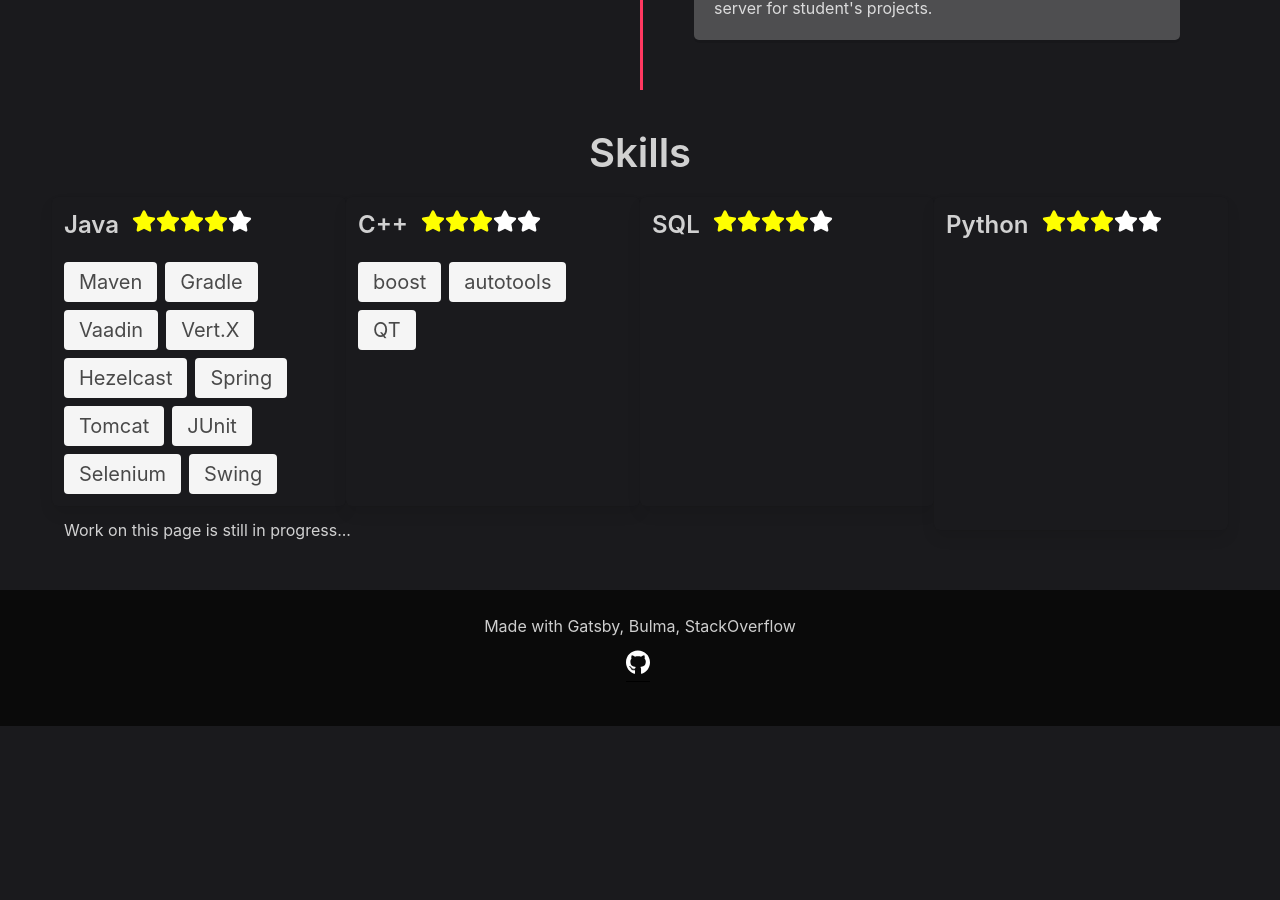
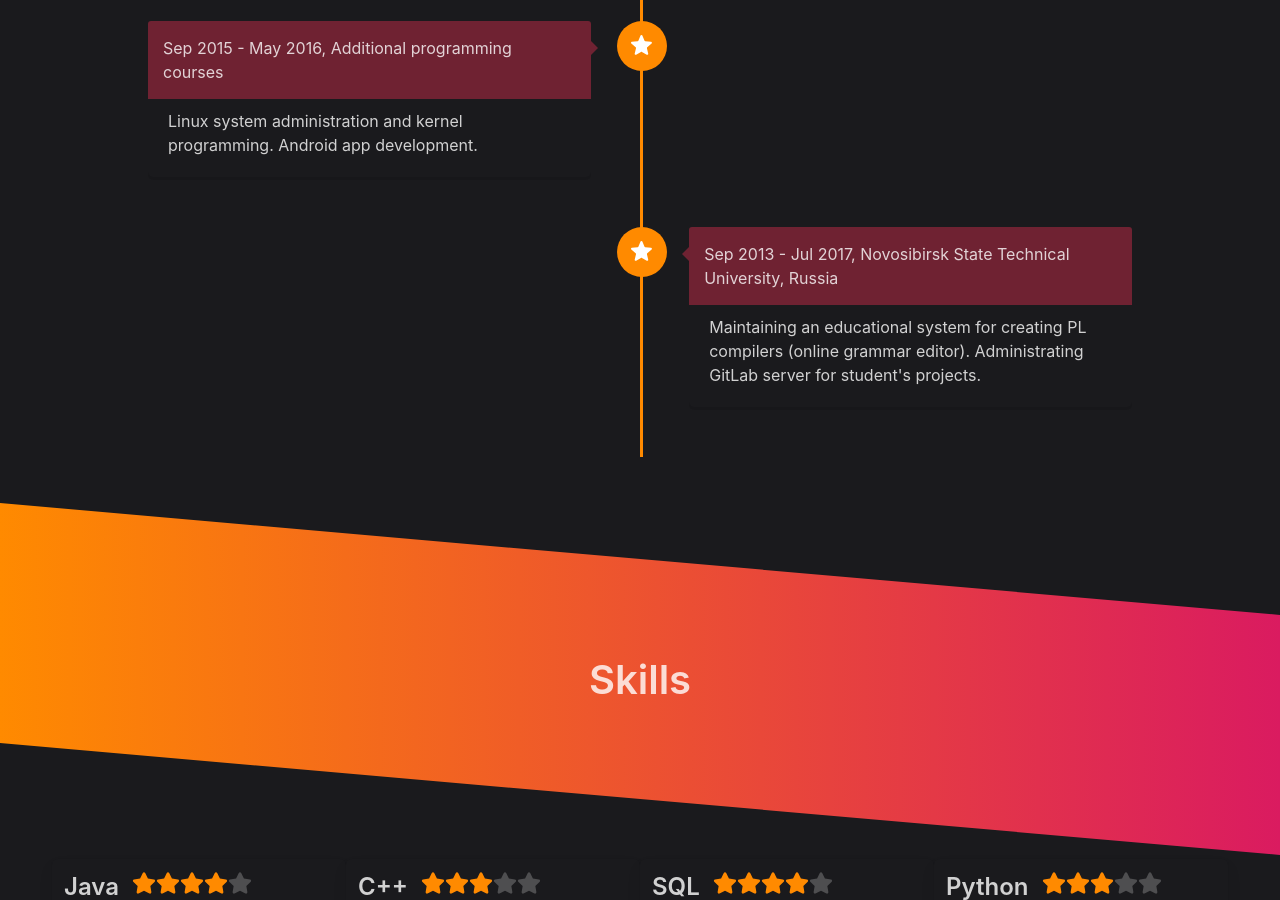
Before and after one commit to xotonic/personal-pages, a Gatsby site: page / in a window 1280 px wide. Shown: the part 1900-2800 px from the top of the page. Before the commit the page ends 2626 px from the top, so only its background shows below. Built offline with nearby package versions, Linux system fonts and the light colour scheme; Gatsby itself is replaced by a stand-in of ours.

Commit message:
Minor reformat and theme color change

```diff
--- a/src/components/midsection.js
+++ b/src/components/midsection.js
@@ -26,9 +26,15 @@ const Midsection = () => (
               <h2>About</h2>
               <p>{ data.allDataYaml.nodes[0].resume.about }</p>
             </div>
-            <Timeline/>
-            <Skills/>
-            <p>Work on this page is still in progress...</p>
+          </div>
+        </section>
+        <Timeline/>
+        <Skills/>
+        <section className="section">
+          <div className="container">
+            <p className="content">
+                    Work on this page is still in progress...
+            </p>
           </div>
         </section>
       </div>
--- a/src/components/skills.js
+++ b/src/components/skills.js
@@ -3,20 +3,21 @@ import { StaticQuery, graphql } from 'gatsby'
 import { FaStar } from 'react-icons/fa'
 import './style.scss'
 import './skills.scss'
+import TitleBlock from './titleblock'
 
 const PLTitle = props => {
   let stars = []
   for (let i = 0; i < props.total; i++) {
-    let color = i < props.score ? 'yellow' : 'white'
+    let color = i < props.score ? 'star' : 'star-inactive'
     stars.push(<span className="icon">
-      <FaStar size="fa-2x" color={color}/>
+      <FaStar className={color} size="fa-2x"/>
     </span>
     )
   }
   return (
     <h4 className="title is-4">
       <span>{props.children}</span>
-      <span className="stars-cntnr">{stars}</span>
+      <span className="stars">{stars}</span>
     </h4>
   )
 }
@@ -58,13 +59,21 @@ const Skills = () => (
 
     render={ data =>
       <div>
-        <h2 className="project-name title is-2">Skills</h2>
-        <div className="columns">{
-          data.allDataYaml
-            .nodes[0].resume
-            .skills.programming_languages
-            .map((value, i) => <ProgrammingLanguage skill={value}/>)
-        }</div>
+        <TitleBlock>
+          <h2 className="project-name title is-2">Skills</h2>
+        </TitleBlock>
+        <section className="section">
+          <div className="container">
+            <div className="columns content">
+              {
+                data.allDataYaml
+                  .nodes[0].resume
+                  .skills.programming_languages
+                  .map((value, i) => <ProgrammingLanguage skill={value}/>)
+              }
+            </div>
+          </div>
+        </section>
       </div>
     }
   />
--- a/src/components/skills.scss
+++ b/src/components/skills.scss
@@ -1,5 +1,11 @@
 @import "./variables.scss";
 
-.stars-cntnr {
-    margin-left: 10pt;
+.stars {
+  margin-left: 10pt;
+  .star {
+    color: $accent-color;
+  }
+  .star-inactive {
+    color: $secondary-background;
+  }
 }
--- a/src/components/timeline.js
+++ b/src/components/timeline.js
@@ -2,6 +2,7 @@ import React from 'react'
 import { StaticQuery, graphql } from 'gatsby'
 import './timeline.scss'
 import './style.scss'
+import TitleBlock from './titleblock'
 
 const TimelineItem = props => (
   <div className="timeline-item">
@@ -43,8 +44,12 @@ const Timeline = () => (
     `}
 
     render={ data =>
+      <div>
+        <TitleBlock>
+          <h1 className="project-name title is-2">Career timeline</h1>
+        </TitleBlock>
         <div className="tl-container">
-        <h1 className="project-name title is-2">Career timeline</h1>
+          <section className="section">
             <div id="timeline">
               {
                 ymerge(['experience', 'education'], () => ysection(data))
@@ -54,7 +59,8 @@ const Timeline = () => (
                       description={value.description}
                       right={index % 2 === 1} />)}
             </div>
-      </div>
+          </section>
+        </div></div>
     }
   />
 )
--- a/src/components/timeline.scss
+++ b/src/components/timeline.scss
@@ -91,7 +91,7 @@ $timeline-color: $secondary-color;
 
     .timeline-content {
       width: 45%;
-      background: $secondary-background;
+      background: $background;
       padding: 20px;
       @include prefix(box-shadow, 0 3px 0 rgba(0, 0, 0, 0.1));
       @include prefix(border-radius, 5px);
--- /dev/null
+++ b/src/components/titleblock.js
@@ -0,0 +1,10 @@
+import React from 'react'
+import './style.scss'
+import './titleblock.scss'
+
+const TitleBlock = props => (
+  <div className="a-block">
+    <div className="a-content">{props.children}</div>
+  </div>
+)
+export default TitleBlock
--- /dev/null
+++ b/src/components/titleblock.scss
@@ -0,0 +1,20 @@
+@import "./variables.scss";
+
+$rotate: 5deg;
+
+.a-block {
+  background: $accent-gradient;
+  margin: 3vh 0;
+  height: 30vh;
+  display: table;
+  width: 100%;
+  transform: skewY($rotate);
+
+  .a-content {
+    margin: auto;
+    height: 100%;
+    display: table-cell;
+    vertical-align: middle;
+    transform: skewY(-$rotate);
+  }
+}
--- a/src/components/variables.scss
+++ b/src/components/variables.scss
@@ -2,7 +2,9 @@
 
 $primary-color: rgb(255, 56, 96);
 $secondary-color: #6f2232;
-$accent-color : #ff3860; // acid red
+$accent-color : #ff8a00;
+$accent-color-2 : #da1b60;
+$accent-gradient : linear-gradient(to right, #ff8a00, #da1b60);
 
 $text-color : rgba(255, 255, 255, 0.8);
 $text : rgba(255, 255, 255, 0.8);
@@ -13,4 +15,4 @@ $body-background-color : $background;
 $title-color : $text-color;
 $text-strong : $text-color;
 $box-background-color: $background;
-$hero-bg : linear-gradient(to right, $primary-color, $secondary-color);
+$hero-bg : $accent-gradient;
```
Lines whose indentation alone changed are shown as unchanged.
